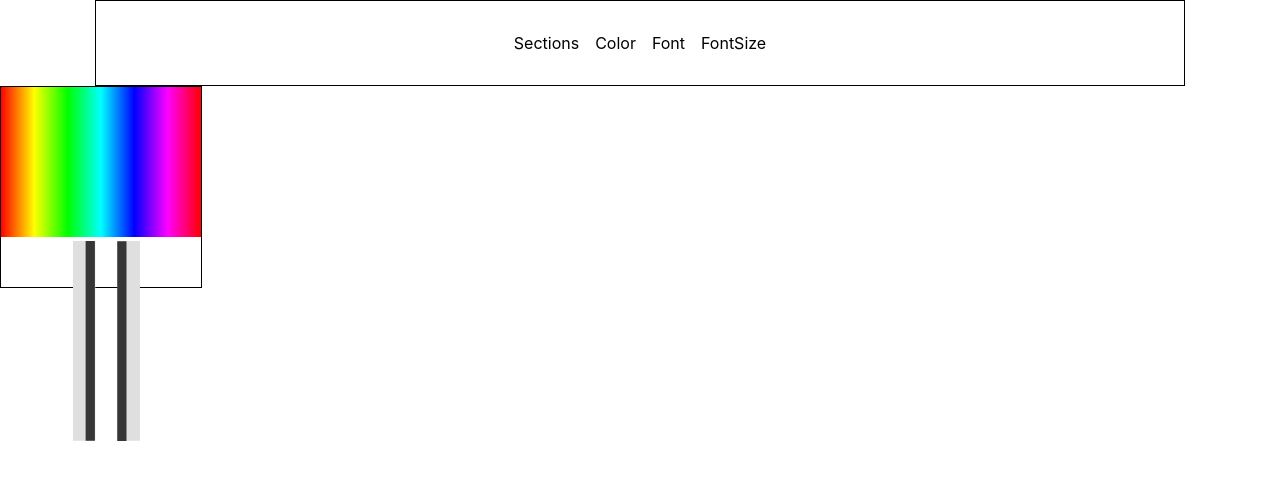
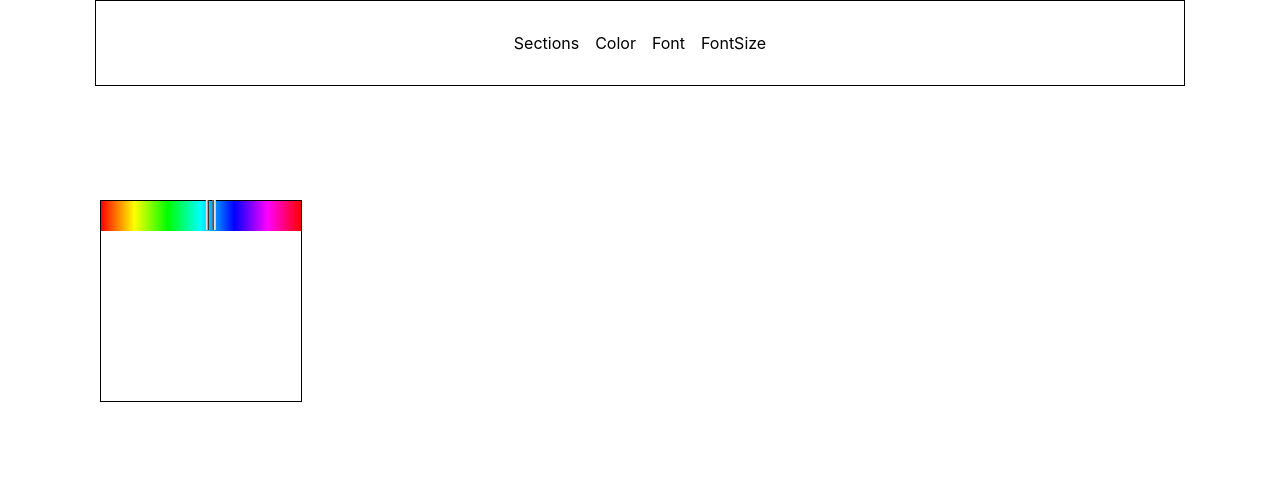
Before and after one commit to kronosGR/react.js-resumemaker, a React (Create React App) app: page / in a window 1280 px wide. Shown: the top 480 px of the page. Built offline with nearby package versions, Linux system fonts and the light colour scheme.

Commit message:
refactored a lot of s**t

```diff
--- /dev/null
+++ b/src/Components/Toolbar/ColorPicker/ColorBar.tsx
@@ -0,0 +1,54 @@
+import React, { useRef } from 'react';
+import styled from 'styled-components';
+import usePaint from './usePaint';
+import SVGhandle from '../../../Svg/SVGhandle';
+
+interface ItemProps {
+  left: string;
+}
+
+interface Props {
+  top: number;
+  left: number;
+}
+
+export const ColorBoxWrapper = styled.div`
+  width: 200px;
+  height: 200px;
+  cursor: crosshair;
+  border: 1px solid black;
+`;
+
+const HandleWrapper = styled.div.attrs<ItemProps>((adProps) => ({
+  style: {
+    left: adProps.left + 'px',
+  },
+}))<ItemProps>`
+  position: absolute;
+  top: 0px;
+  display: flex;
+  align-items: center;
+  justify-content: space-between;
+  width: 200px;
+  height: 30px;
+  pointer-events: none;
+  svg {
+    width: 100%;
+    height: 100%;
+  }
+`;
+
+export default function ColorBar({ top, left }: Props) {
+  const canvas = useRef() as React.MutableRefObject<HTMLCanvasElement>;
+
+  usePaint(canvas, 200);
+
+  return (
+    <ColorBoxWrapper>
+      <canvas ref={canvas} />
+      <HandleWrapper left='10'>
+        <SVGhandle />
+      </HandleWrapper>
+    </ColorBoxWrapper>
+  );
+}
--- a/src/Components/Toolbar/ColorPicker/ColorBox.tsx
+++ /dev/null
@@ -1,26 +0,0 @@
-import React, { useRef } from 'react';
-import styled from 'styled-components';
-import usePaint from './usePaint';
-import SVGhandle from '../../../Svg/SVGhandle';
-
-export const ColorBoxWrapper = styled.div`
-  width: 200px;
-  height: 200px;
-  cursor: crosshair;
-  border: 1px solid black;
-`;
-
-function ColorBox() {
-  const canvas = useRef() as React.MutableRefObject<HTMLCanvasElement>;
-
-  usePaint(canvas, 200);
-
-  return (
-    <ColorBoxWrapper>
-      <canvas ref={canvas} />
-      <SVGhandle />
-    </ColorBoxWrapper>
-  );
-}
-
-export default ColorBox;
--- a/src/Components/Toolbar/ColorPicker/ColorPicker.tsx
+++ b/src/Components/Toolbar/ColorPicker/ColorPicker.tsx
@@ -1,12 +1,33 @@
-import React from 'react';
-import ColorBox from './ColorBox';
+import React, { useEffect, useState } from 'react';
+import styled from 'styled-components';
+import ColorBar from './ColorBar';
 
-function ColorPicker() {
+interface Props {
+  top: number;
+  left: number;
+}
+
+interface ItemProps {
+  top: number;
+  left: number;
+}
+
+const ColorPickerWrapper = styled.div.attrs<ItemProps>((itemProps) => ({
+  style: {
+    top: itemProps.top + 'px',
+    left: itemProps.left + 'px',
+  },
+}))<ItemProps>`
+  position: absolute;
+`;
+
+export default function ColorPicker({ top, left }: Props) {
+  const [topC, setTopC] = useState(top);
+  const [leftC, setLeftC] = useState(left);
+
   return (
-    <div>
-      <ColorBox />
-    </div>
+    <ColorPickerWrapper top={top} left={left}>
+      <ColorBar top={200} left={100} />
+    </ColorPickerWrapper>
   );
 }
-
-export default ColorPicker;
--- a/src/Components/Toolbar/ColorPicker/usePaint.tsx
+++ b/src/Components/Toolbar/ColorPicker/usePaint.tsx
@@ -6,7 +6,7 @@ const usePaint = (canvas: React.MutableRefObject<HTMLCanvasElement>, size: numbe
       '2d'
     ) as CanvasRenderingContext2D;
     if (context !== undefined) {
-      context.rect(0, 0, size, size);
+      context.rect(0, 0, size, 30);
 
       const gradient = context?.createLinearGradient(0, 0, size, 0);
       for (let i = 0; i <= 360; i += 12) {
--- a/src/Components/Toolbar/Toolbar.module.css
+++ /dev/null
@@ -1,9 +0,0 @@
-.container {
-  width: 80%;
-  display: flex;
-  gap: 1rem;
-  margin: 0 auto;
-  border: 1px solid black;
-  justify-content: center;
-  padding: 2rem;
-}
--- a/src/Components/Toolbar/Toolbar.tsx
+++ b/src/Components/Toolbar/Toolbar.tsx
@@ -4,15 +4,26 @@ import Font from './Font';
 import FontSize from './FontSize';
 import Sections from './Sections';
 
-import classes from './Toolbar.module.css';
+import styled from 'styled-components';
+
+const ToolbarWrapper = styled.div`
+  width: 80%;
+  display: flex;
+  gap: 1rem;
+  margin: 0 auto;
+  border: 1px solid black;
+  justify-content: center;
+  padding: 2rem;
+`;
+
 function Toolbar() {
   return (
-    <div className={classes.container}>
+    <ToolbarWrapper>
       <Sections />
       <Color />
       <Font />
       <FontSize />
-    </div>
+    </ToolbarWrapper>
   );
 }
 
--- a/src/Pages/Maker.tsx
+++ b/src/Pages/Maker.tsx
@@ -8,7 +8,7 @@ function Maker() {
   return (
     <div>
       <Toolbar />
-      <ColorPicker />
+      <ColorPicker top={200} left={100} />
     </div>
   );
 }
```
Also changed, not shown: src/Pages/Maker.module.css (deleted).
